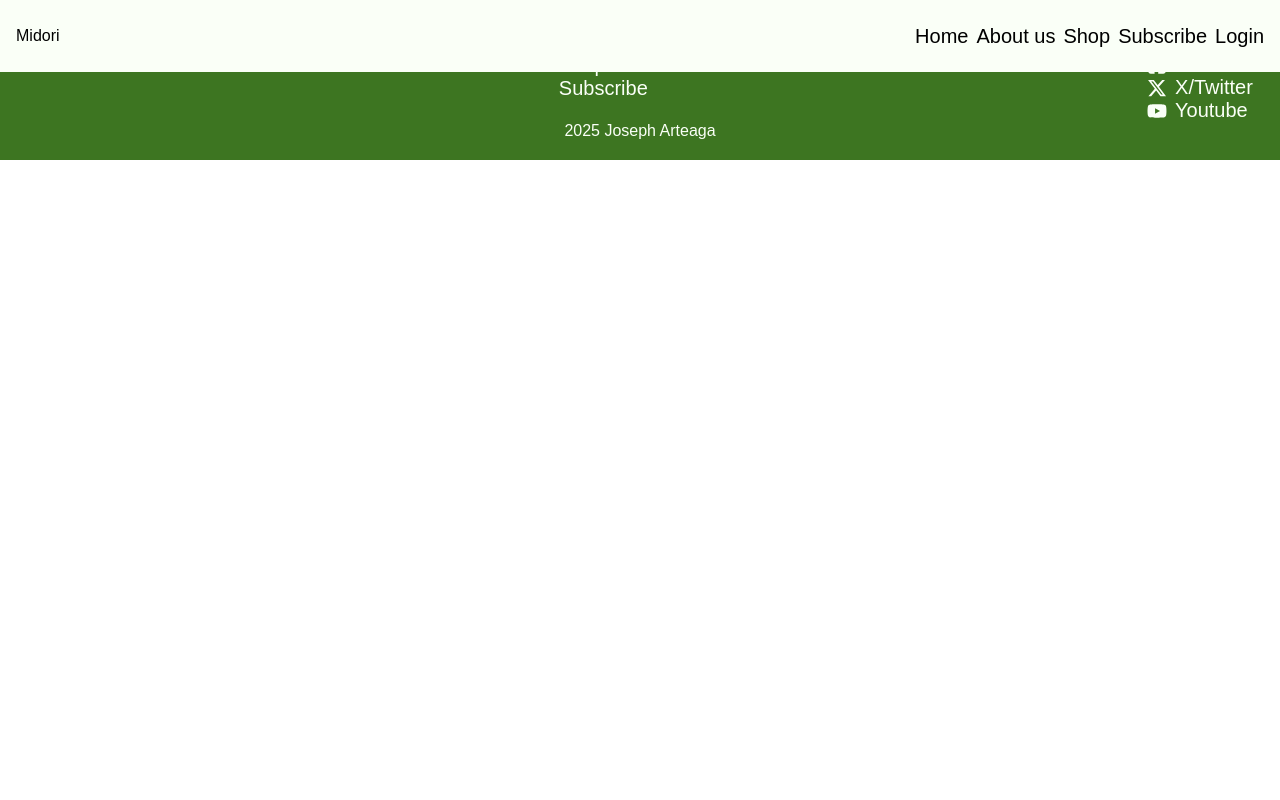
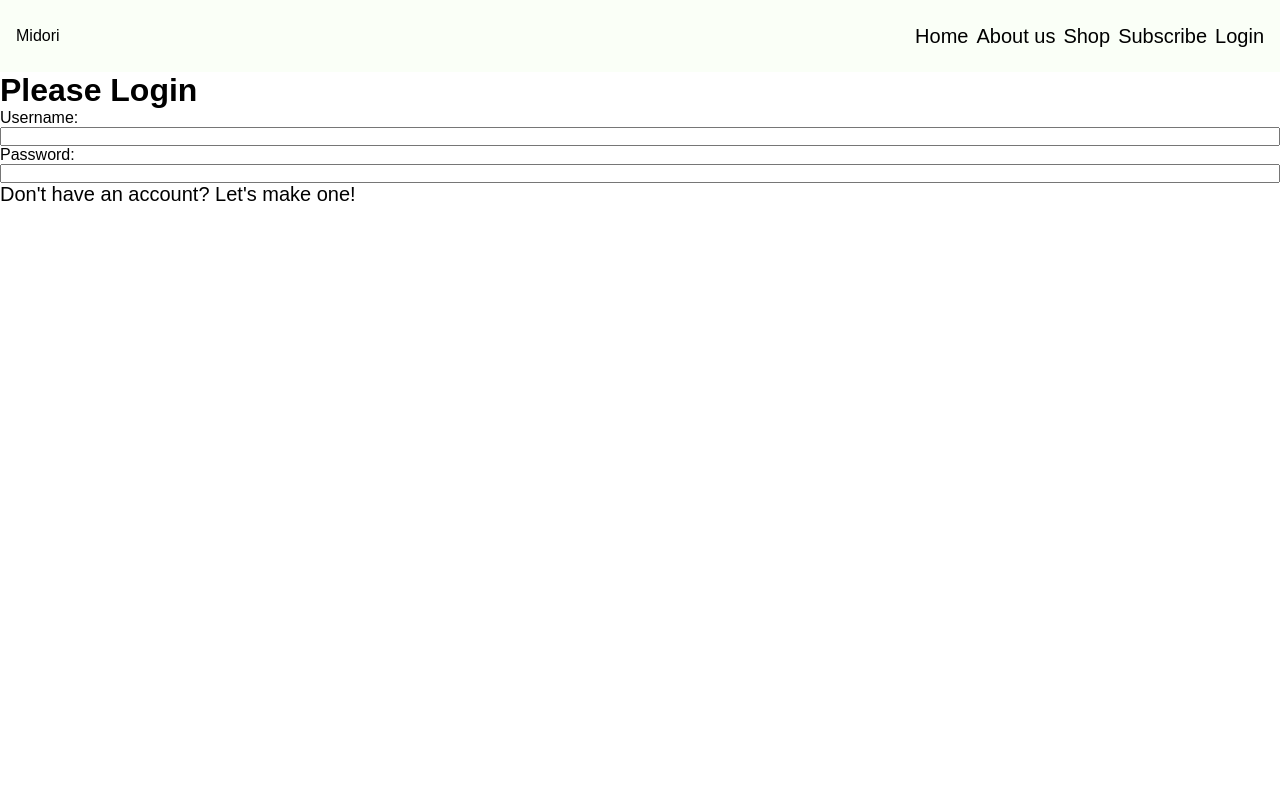
Before and after one commit to jarteaga127/midori-energy, a React (Vite) app: page /login in a window 1280 px wide. Shown: the top 800 px of the page. Built offline with nearby package versions, Linux system fonts and the light colour scheme; a web font is replaced by a local one.

Commit message:
Created login page

```diff
--- a/src/App.jsx
+++ b/src/App.jsx
@@ -5,6 +5,7 @@ import AboutPage from "./pages/AboutPage"
 import HomePage from "./pages/HomePage"
 import { useState } from "react"
 import NotFoundPage from "./pages/NotFoundPage"
+import LoginPage from "./pages/LoginPage"
 
 function App() {
 
@@ -22,6 +23,7 @@ setIsOpen(!isOpen)
         <Route path="/" element={<HomePage/>} />
       <Route path="/about-us" element={<AboutPage/>} />
       <Route path="/404" element={<NotFoundPage/>}/>
+      <Route path="/login" element={<LoginPage/>} />
       </Routes>
       <Footer/>
     </>
--- a/src/components/Navbar.jsx
+++ b/src/components/Navbar.jsx
@@ -17,9 +17,9 @@ const Navbar = ({toggle, isOpen}) => {
             <ul className='nav-links'>
                 <li><Link to="/" className='link'>Home</Link></li>
                 <li><Link to="/about-us" className='link'>About us</Link></li>
-                <li>Shop</li>
-                <li>Subscribe</li>
-                <li>Login</li>
+                <li><Link to="/404" className='link'>Shop</Link> </li>
+                <li><Link to="/404" className='link'>Subscribe</Link></li>
+                <li><Link to="/login" className='link'>Login</Link></li>
             </ul>
 
             <div className="side-menu-btn" onClick={toggle} data-testid="side-menu-toggle">{sideMenuIcon}</div>
@@ -29,9 +29,9 @@ const Navbar = ({toggle, isOpen}) => {
             <ul className="side-links">
                 <li><Link to="/" className='link'>Home</Link></li>
                 <li><Link to="/about-us" className='link'>About us</Link></li>
-                <li>Shop</li>
-                <li>Subscribe</li>
-                <li>Login</li>
+                <li><Link to="/404" className='link'>Shop</Link></li>
+                <li><Link to="/404" className='link'>Subscribe</Link></li>
+                <li><Link to="/404" className='link'>Login</Link></li>
             </ul>
             </div>
         </>
--- /dev/null
+++ b/src/pages/LoginPage.jsx
@@ -0,0 +1,20 @@
+import '../styles/login-page.css'
+
+const LoginPage = () => {
+    return (
+        <main>
+            <h1>Please Login</h1>
+            <form action="">
+                <label htmlFor="username">Username:</label>
+                <input type="text" id="username"/>
+                <label htmlFor="password">Password:</label>
+                <input type="password" />
+            </form>
+            <div className="make-account-sec">
+                <p>Don't have an account? Let's make one!</p>
+            </div>
+        </main>
+     );
+}
+
+export default LoginPage;
--- /dev/null
+++ b/src/styles/login-page.css
@@ -0,0 +1,9 @@
+main {
+    padding-top: 72px;
+    height: 100vh;
+}
+
+form {
+    display: flex;
+    flex-direction: column;
+}
```
